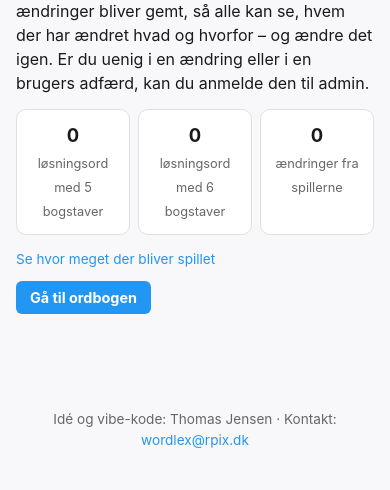
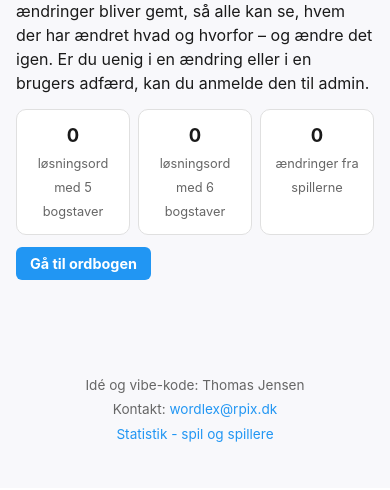
Before and after one commit to lianergoist/wordlex.dk, a PHP site: page / in a window 390 px wide. Shown: the part 1315-1805 px from the top of the page. After the commit the page ends 1757 px from the top, so only its background shows below. Run offline with PHP 8.4, Linux system fonts and the light colour scheme; data that the repository does not hold is empty.

Commit message:
Forsiden: statistiklinket i bunden som 'Statistik - spil og spillere', bundlinjen på hver sin linje på mobil
Co-Authored-By: Claude Opus 5.5 <noreply@anthropic.com>

```diff
--- a/index.php
+++ b/index.php
@@ -120,6 +120,8 @@ $games = [
 			.stats { gap: 8px; }
 			.stat b { font-size: 1.15rem; }
 			.hero .tile { width: 36px; height: 36px; font-size: 1.2rem; }
+			footer span { display: block; margin-bottom: 4px; }
+			footer .sep { display: none; }
 		}
 	</style>
 </head>
@@ -172,7 +174,6 @@ $games = [
 					<?php endforeach; ?>
 					<div class="card stat"><b><?= number_format($stats['edits'], 0, ',', '.') ?></b><span>ændringer fra spillerne</span></div>
 				</div>
-				<p class="muted"><a href="<?= h(SITE_URL) ?>statistik.php">Se hvor meget der bliver spillet</a></p>
 			<?php endif; ?>
 
 			<?php if ($recent): ?>
@@ -245,7 +246,7 @@ $games = [
 	</script>
 
 	<footer>
-		Idé og vibe-kode: Thomas Jensen · Kontakt: <a href="mailto:wordlex@rpix.dk">wordlex@rpix.dk</a>
+		<span>Idé og vibe-kode: Thomas Jensen</span><span class="sep"> · </span><span>Kontakt: <a href="mailto:wordlex@rpix.dk">wordlex@rpix.dk</a></span><span class="sep"> · </span><span><a href="<?= h(SITE_URL) ?>statistik.php">Statistik - spil og spillere</a></span>
 	</footer>
 </body>
 </html>
```
